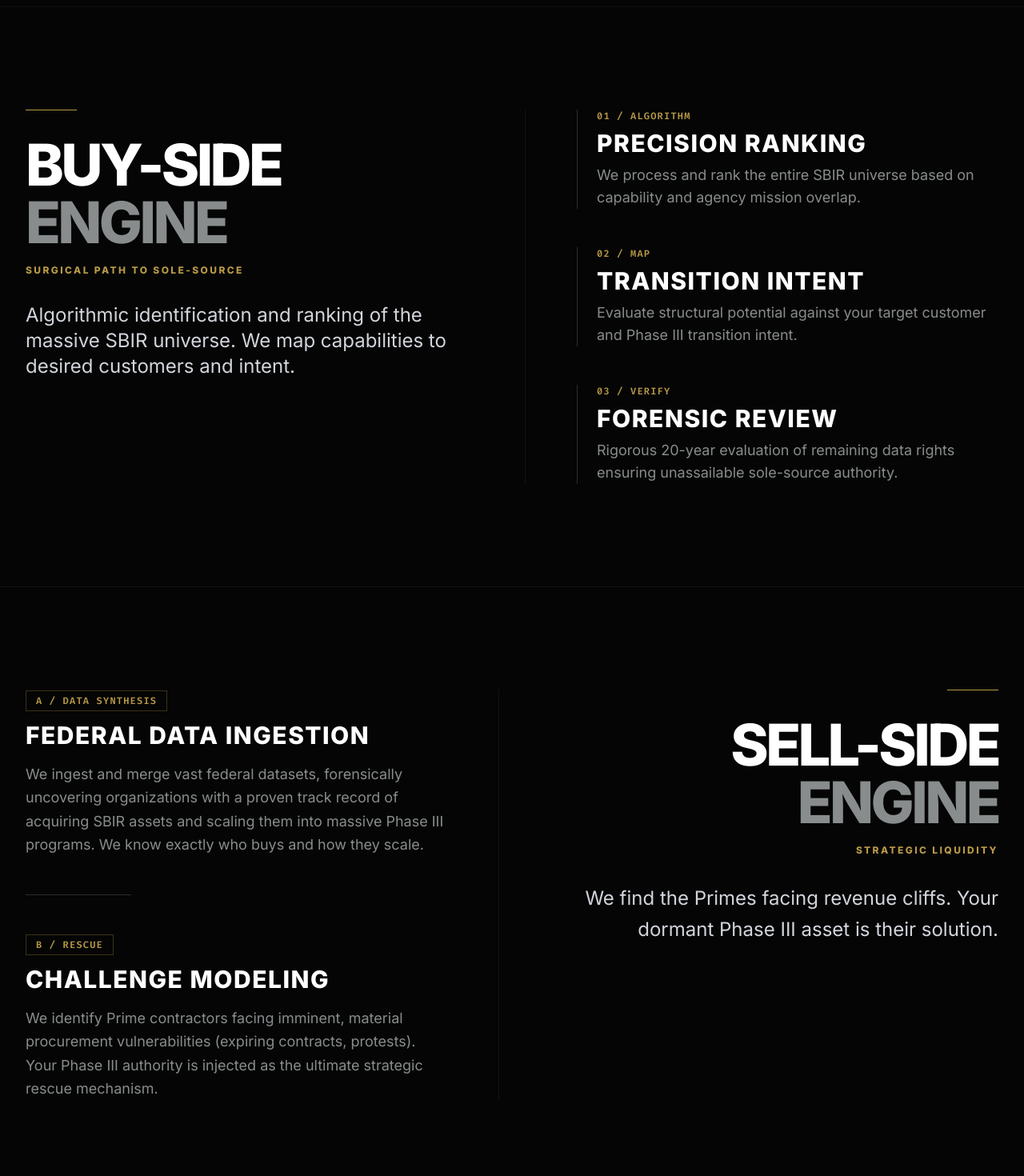
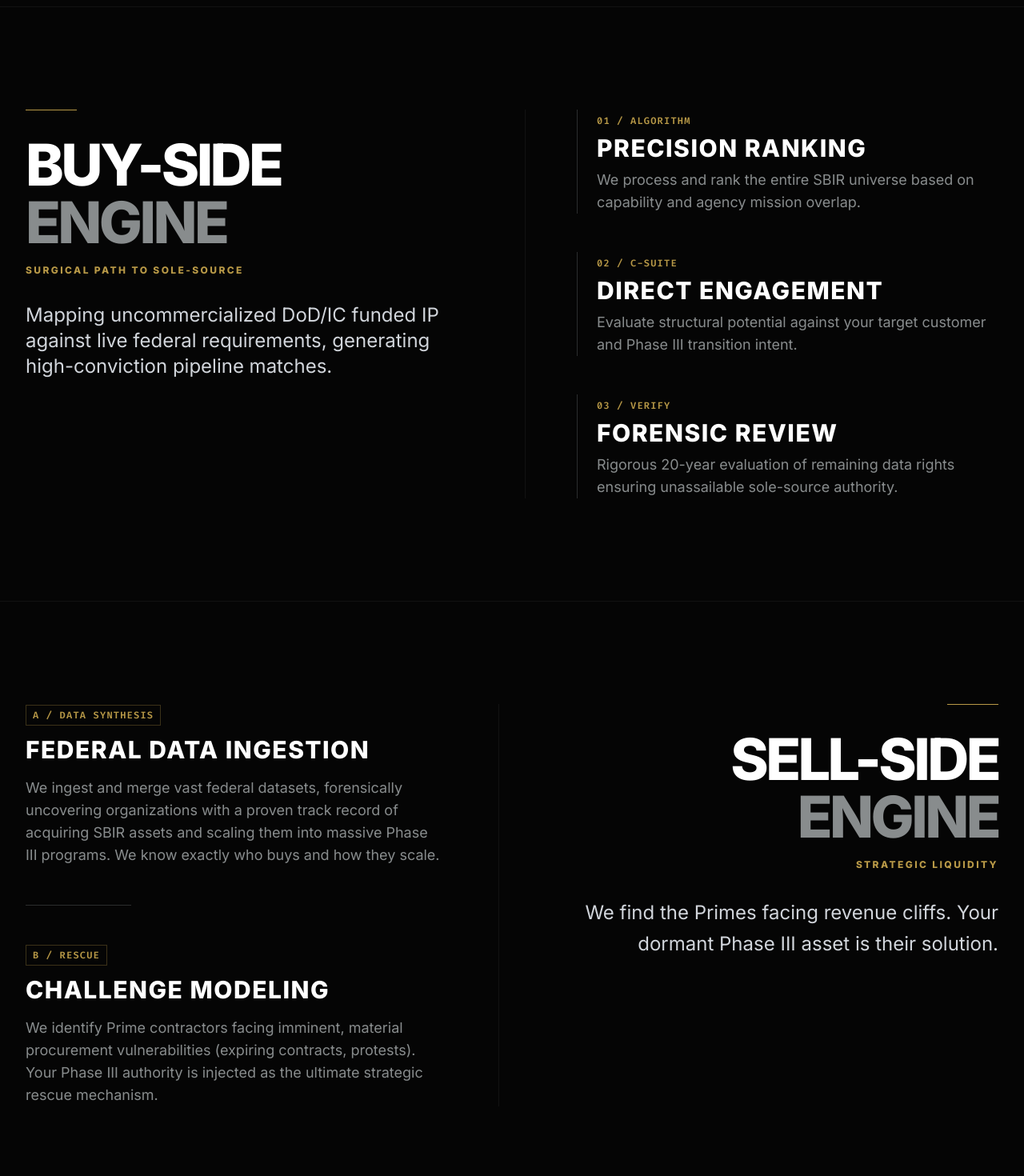
Before and after one commit to transactivate/website, a React (Vite) app: page / in a window 1280 px wide. Shown: the part 840-2310 px from the top of the page at 80% size. Built offline with nearby package versions, Linux system fonts and the light colour scheme.

Commit message:
Add strict max-w-full overflow-hidden to Engine containers to fix mobile cutoff

```diff
--- a/src/App.jsx
+++ b/src/App.jsx
@@ -271,30 +271,34 @@ const BuyersKey = () => (
     className="w-full container mx-auto px-6 md:px-8 py-24 md:py-32 border-t border-brand-steel/10"
   >
     <div className="grid lg:grid-cols-12 gap-16 lg:gap-8">
-      <div className="lg:col-span-6 flex flex-col items-start pr-0 lg:pr-12">
+      <div className="lg:col-span-6 flex flex-col items-start pr-0 lg:pr-12 w-full overflow-hidden">
         <div className="w-16 h-px bg-brand-gold mb-6 md:mb-8"></div>
-        <h2 className="text-4xl sm:text-5xl md:text-6xl lg:text-7xl font-black text-white uppercase tracking-tighter mb-4 leading-[1] md:leading-[0.9] break-words">Buy-Side<br/><span className="text-brand-steel">Engine</span></h2>
-        <p className="text-brand-gold tracking-[0.1em] md:tracking-[0.2em] text-[10px] md:text-xs uppercase font-bold mb-6 md:mb-8 break-words text-balance">Surgical Path To Sole-Source</p>
-        <p className="text-lg sm:text-xl md:text-2xl text-brand-light_steel font-light leading-relaxed mb-8">
-          Algorithmic identification and ranking of the massive SBIR universe. We map capabilities to desired customers and intent.
+        <h2 className="text-4xl sm:text-5xl md:text-6xl lg:text-7xl font-black text-white uppercase tracking-tighter mb-4 leading-[1] md:leading-[0.9] break-words max-w-full">Buy-Side<br/><span className="text-brand-steel">Engine</span></h2>
+        <p className="text-brand-gold tracking-[0.1em] md:tracking-[0.2em] text-[10px] md:text-xs uppercase font-bold mb-6 md:mb-8 break-words text-balance max-w-full">Surgical Path To Sole-Source</p>
+        <p className="text-lg sm:text-xl md:text-2xl text-brand-light_steel font-light leading-relaxed mb-8 max-w-full break-words pr-2">
+          Mapping uncommercialized DoD/IC funded IP against live federal requirements, generating high-conviction pipeline matches.
         </p>
       </div>
 
-      <div className="lg:col-span-6 flex flex-col justify-center gap-8 md:gap-12 sm:pl-8 lg:pl-16 lg:border-l border-brand-steel/10">
-        <div className="group border-l border-brand-steel/30 pl-6 hover:border-brand-gold transition-colors duration-500">
-           <span className="text-brand-gold font-mono text-xs font-bold mb-2 block tracking-widest">01 / ALGORITHM</span>
-           <h3 className="text-2xl md:text-3xl font-black text-white uppercase tracking-wider mb-2">Precision Ranking</h3>
-           <p className="text-brand-steel font-light text-lg">We process and rank the entire SBIR universe based on capability and agency mission overlap.</p>
+      <div className="lg:col-span-6 flex flex-col justify-center gap-8 md:gap-12 sm:pl-8 lg:pl-16 lg:border-l border-brand-steel/10 w-full overflow-hidden">
+        <div className="group border-l border-brand-steel/30 pl-4 sm:pl-6 hover:border-brand-gold transition-colors duration-500 w-full max-w-full">
+           <span className="text-brand-gold font-mono text-[10px] md:text-xs font-bold mb-2 tracking-[0.1em] md:tracking-widest inline-flex max-w-full break-words">01 / ALGORITHM</span>
+           <h3 className="text-2xl md:text-3xl font-black text-white uppercase tracking-wider mb-2 break-words">Precision Ranking</h3>
+           <p className="text-brand-steel font-light text-base md:text-lg leading-relaxed break-words pr-2">
+             We process and rank the entire SBIR universe based on capability and agency mission overlap.
+           </p>
         </div>
-        <div className="group border-l border-brand-steel/30 pl-6 hover:border-brand-gold transition-colors duration-500">
-           <span className="text-brand-gold font-mono text-xs font-bold mb-2 block tracking-widest">02 / MAP</span>
-           <h3 className="text-2xl md:text-3xl font-black text-white uppercase tracking-wider mb-2">Transition Intent</h3>
-           <p className="text-brand-steel font-light text-lg">Evaluate structural potential against your target customer and Phase III transition intent.</p>
+        <div className="group border-l border-brand-steel/30 pl-4 sm:pl-6 hover:border-brand-gold transition-colors duration-500 w-full max-w-full">
+           <span className="text-brand-gold font-mono text-[10px] md:text-xs font-bold mb-2 tracking-[0.1em] md:tracking-widest inline-flex max-w-full break-words">02 / C-SUITE</span>
+           <h3 className="text-2xl md:text-3xl font-black text-white uppercase tracking-wider mb-2 break-words">Direct Engagement</h3>
+           <p className="text-brand-steel font-light text-base md:text-lg leading-relaxed break-words pr-2">
+             Evaluate structural potential against your target customer and Phase III transition intent.
+           </p>
         </div>
-        <div className="group border-l border-brand-steel/30 pl-6 hover:border-brand-gold transition-colors duration-500">
-           <span className="text-brand-gold font-mono text-xs font-bold mb-2 block tracking-widest">03 / VERIFY</span>
-           <h3 className="text-2xl md:text-3xl font-black text-white uppercase tracking-wider mb-2">Forensic Review</h3>
-           <p className="text-brand-steel font-light text-lg">Rigorous 20-year evaluation of remaining data rights ensuring unassailable sole-source authority.</p>
+        <div className="group border-l border-brand-steel/30 pl-4 sm:pl-6 hover:border-brand-gold transition-colors duration-500 w-full max-w-full">
+           <span className="text-brand-gold font-mono text-[10px] md:text-xs font-bold mb-2 tracking-[0.1em] md:tracking-widest inline-flex max-w-full break-words">03 / VERIFY</span>
+           <h3 className="text-2xl md:text-3xl font-black text-white uppercase tracking-wider mb-2 break-words">Forensic Review</h3>
+           <p className="text-brand-steel font-light text-base md:text-lg leading-relaxed break-words pr-2">Rigorous 20-year evaluation of remaining data rights ensuring unassailable sole-source authority.</p>
         </div>
       </div>
     </div>
@@ -312,28 +316,28 @@ const SellersKey = () => (
     <div className="grid lg:grid-cols-12 gap-16 lg:gap-8 flex-col-reverse lg:flex-row">
 
       {/* Mobile Title (shows first on small screens) */}
-      <div className="lg:hidden col-span-12 flex flex-col items-start pr-0">
+      <div className="lg:hidden col-span-12 flex flex-col items-start pr-0 w-full overflow-hidden">
         <div className="w-16 h-px bg-brand-gold mb-6"></div>
-        <h2 className="text-4xl sm:text-5xl font-black text-white uppercase tracking-tighter mb-4 leading-[1] md:leading-[0.9] break-words">Sell-Side<br/><span className="text-brand-steel">Engine</span></h2>
-        <p className="text-brand-gold tracking-[0.1em] md:tracking-[0.2em] text-[10px] uppercase font-bold mb-6 break-words text-balance">Strategic Liquidity</p>
-        <p className="text-lg sm:text-xl text-brand-light_steel font-light leading-relaxed">
+        <h2 className="text-4xl sm:text-5xl font-black text-white uppercase tracking-tighter mb-4 leading-[1] md:leading-[0.9] break-words max-w-full">Sell-Side<br/><span className="text-brand-steel">Engine</span></h2>
+        <p className="text-brand-gold tracking-[0.1em] md:tracking-[0.2em] text-[10px] uppercase font-bold mb-6 break-words text-balance max-w-full">Strategic Liquidity</p>
+        <p className="text-lg sm:text-xl text-brand-light_steel font-light leading-relaxed max-w-full break-words pr-2">
           We find the Primes facing revenue cliffs. Your dormant Phase III asset is their solution.
         </p>
       </div>
 
-      <div className="lg:col-span-6 flex flex-col justify-center gap-8 md:gap-12 sm:pr-8 lg:pr-16 lg:border-r border-brand-steel/10 relative">
-        <div className="group">
-           <span className="text-brand-gold font-mono text-[10px] md:text-xs font-bold mb-3 block tracking-widest border border-brand-gold/30 px-3 py-1 inline-block">A / DATA SYNTHESIS</span>
-           <h3 className="text-2xl md:text-3xl font-black text-white uppercase tracking-wider mb-4">Federal Data Ingestion</h3>
-           <p className="text-brand-steel font-light text-lg leading-relaxed">
+      <div className="lg:col-span-6 flex flex-col justify-center gap-8 md:gap-12 sm:pr-8 lg:pr-16 lg:border-r border-brand-steel/10 relative w-full overflow-hidden">
+        <div className="group w-full max-w-full">
+           <span className="text-brand-gold font-mono text-[10px] md:text-xs font-bold mb-3 tracking-[0.1em] md:tracking-widest border border-brand-gold/30 px-2 py-1 inline-flex max-w-full break-words">A / DATA SYNTHESIS</span>
+           <h3 className="text-2xl md:text-3xl font-black text-white uppercase tracking-wider mb-4 break-words">Federal Data Ingestion</h3>
+           <p className="text-brand-steel font-light text-base md:text-lg leading-relaxed break-words pr-2">
              We ingest and merge vast federal datasets, forensically uncovering organizations with a proven track record of acquiring SBIR assets and scaling them into massive Phase III programs. We know exactly who buys and how they scale.
            </p>
         </div>
         <div className="w-1/4 h-px bg-brand-steel/30"></div>
-        <div className="group">
-           <span className="text-brand-gold font-mono text-[10px] md:text-xs font-bold mb-3 block tracking-widest border border-brand-gold/30 px-3 py-1 inline-block">B / RESCUE</span>
-           <h3 className="text-2xl md:text-3xl font-black text-white uppercase tracking-wider mb-4">Challenge Modeling</h3>
-           <p className="text-brand-steel font-light text-lg leading-relaxed">
+        <div className="group w-full max-w-full">
+           <span className="text-brand-gold font-mono text-[10px] md:text-xs font-bold mb-3 tracking-[0.1em] md:tracking-widest border border-brand-gold/30 px-2 py-1 inline-flex max-w-full break-words">B / RESCUE</span>
+           <h3 className="text-2xl md:text-3xl font-black text-white uppercase tracking-wider mb-4 break-words">Challenge Modeling</h3>
+           <p className="text-brand-steel font-light text-base md:text-lg leading-relaxed break-words pr-2">
              We identify Prime contractors facing imminent, material procurement vulnerabilities (expiring contracts, protests). Your Phase III authority is injected as the ultimate strategic rescue mechanism.
            </p>
         </div>
```
